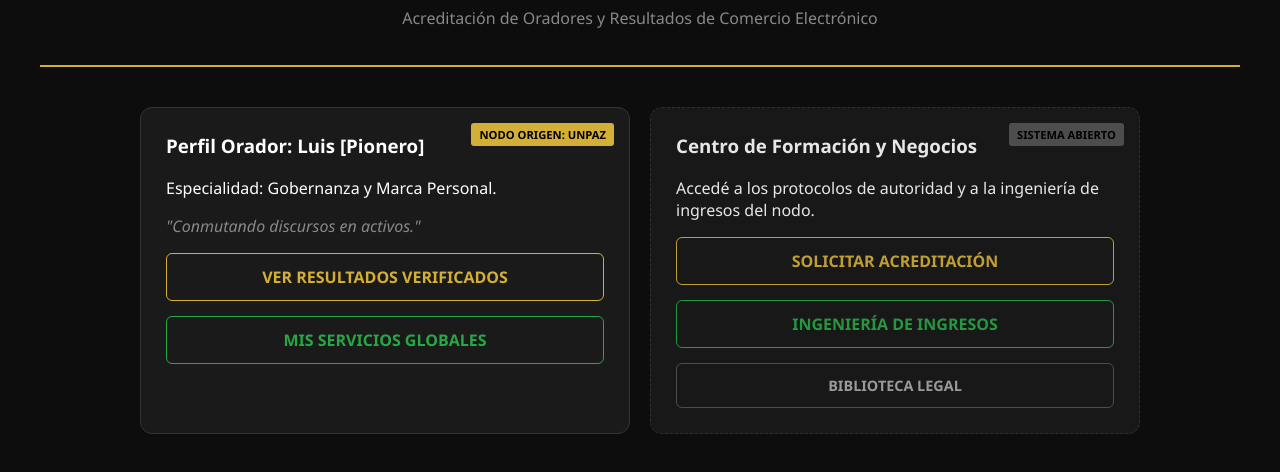
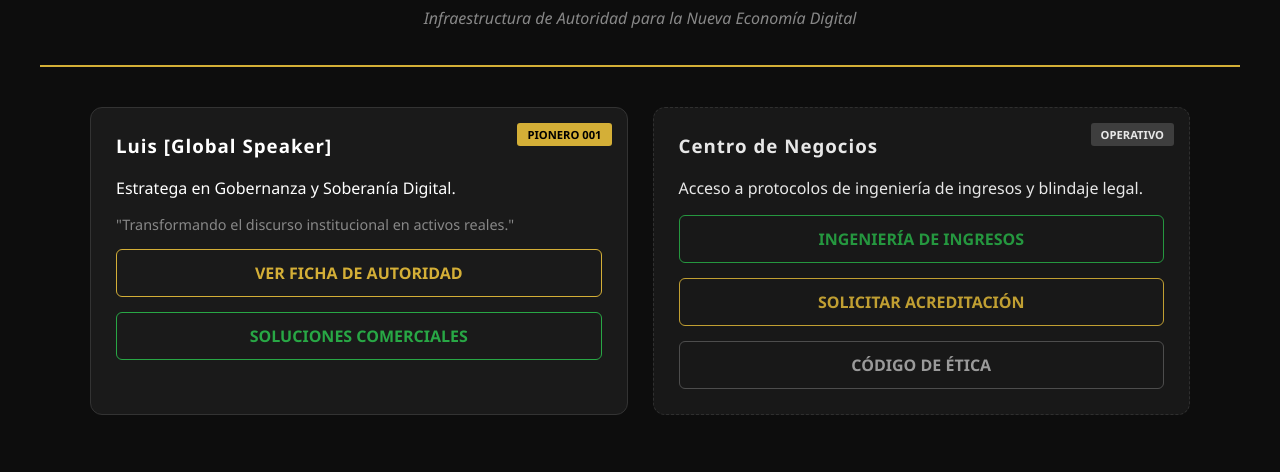
Before and after one commit to luishy-code/manuscrito-pioneros-unpaz, a plain HTML site: page index.html in a window 1280 px wide. Shown: the part 86-558 px from the top of the page. Drawn offline with Linux system fonts and the light colour scheme.

Commit message:
Update index.html

```diff
--- a/index.html
+++ b/index.html
@@ -3,52 +3,51 @@
 <head>
     <meta charset="UTF-8">
     <meta name="viewport" content="width=device-width, initial-scale=1.0">
-    <title>Global Speakers | Manuscrito UNPAZ</title>
+    <title>Global Authority | E-commerce Node</title>
     <style>
         :root { --gold: #d4af37; --bg: #0d0d0d; --card: #1a1a1a; }
         body { font-family: 'Segoe UI', sans-serif; background: var(--bg); color: white; margin: 0; padding: 40px; text-align: center; }
         header { border-bottom: 2px solid var(--gold); padding-bottom: 20px; margin-bottom: 40px; }
         h1 { letter-spacing: 4px; color: var(--gold); text-transform: uppercase; margin: 0; }
-        p.subtitle { color: #888; margin-top: 10px; }
-        .grid-oradores { display: grid; grid-template-columns: repeat(auto-fit, minmax(300px, 1fr)); gap: 20px; max-width: 1000px; margin: 0 auto; }
+        p.subtitle { color: #888; margin-top: 10px; font-style: italic; }
+        .grid-oradores { display: grid; grid-template-columns: repeat(auto-fit, minmax(320px, 1fr)); gap: 25px; max-width: 1100px; margin: 0 auto; }
         .card { background: var(--card); border: 1px solid #333; padding: 25px; border-radius: 12px; transition: 0.3s; text-align: left; position: relative; }
-        .card:hover { border-color: var(--gold); transform: scale(1.02); }
-        .badge { background: var(--gold); color: black; padding: 4px 8px; font-size: 0.7rem; font-weight: bold; border-radius: 3px; position: absolute; top: 15px; right: 15px; }
-        h3 { margin-top: 0; color: white; }
+        .card:hover { border-color: var(--gold); transform: translateY(-5px); box-shadow: 0 10px 20px rgba(212, 175, 55, 0.1); }
+        .badge { background: var(--gold); color: black; padding: 4px 10px; font-size: 0.7rem; font-weight: bold; border-radius: 3px; position: absolute; top: 15px; right: 15px; }
+        h3 { margin-top: 0; color: white; letter-spacing: 1px; }
         .btn-global { display: block; text-align: center; background: transparent; border: 1px solid var(--gold); color: var(--gold); padding: 12px; margin-top: 15px; text-decoration: none; font-weight: bold; border-radius: 6px; transition: 0.3s; }
         .btn-global:hover { background: var(--gold); color: black; }
         .btn-money { border-color: #28a745; color: #28a745; }
         .btn-money:hover { background: #28a745; color: white; }
-        .btn-legal { border-color: #555; color: #aaa; font-size: 0.9rem; }
+        .btn-secondary { border-color: #555; color: #aaa; }
     </style>
 </head>
 <body>
 
     <header>
         <h1>MANUSCRITO: NODO GLOBAL</h1>
-        <p class="subtitle">Acreditación de Oradores y Resultados de Comercio Electrónico</p>
+        <p class="subtitle">Infraestructura de Autoridad para la Nueva Economía Digital</p>
     </header>
 
     <div class="grid-oradores">
         <div class="card">
-            <span class="badge">NODO ORIGEN: UNPAZ</span>
-            <h3>Perfil Orador: Luis [Pionero]</h3>
-            <p>Especialidad: Gobernanza y Marca Personal.</p>
-            <p style="color: #888; font-style: italic;">"Conmutando discursos en activos."</p>
+            <span class="badge">PIONERO 001</span>
+            <h3>Luis [Global Speaker]</h3>
+            <p>Estratega en Gobernanza y Soberanía Digital.</p>
+            <p style="color: #888; font-size: 0.9rem;">"Transformando el discurso institucional en activos reales."</p>
 
-            <a href="orador-001-luis.md" class="btn-global">VER RESULTADOS VERIFICADOS</a>
-
-            <a href="biblioteca/servicios-globales.md" class="btn-global btn-money">MIS SERVICIOS GLOBALES</a>
+            <a href="perfil-luis.html" class="btn-global">VER FICHA DE AUTORIDAD</a>
+            <a href="biblioteca/servicios.html" class="btn-global btn-money">SOLUCIONES COMERCIALES</a>
         </div>
 
         <div class="card" style="border-style: dashed; opacity: 0.9;">
-            <span class="badge" style="background: #555;">SISTEMA ABIERTO</span>
-            <h3>Centro de Formación y Negocios</h3>
-            <p>Accedé a los protocolos de autoridad y a la ingeniería de ingresos del nodo.</p>
+            <span class="badge" style="background: #444; color: white;">OPERATIVO</span>
+            <h3>Centro de Negocios</h3>
+            <p>Acceso a protocolos de ingeniería de ingresos y blindaje legal.</p>
 
+            <a href="biblioteca/ingenieria-conmutacion.md" class="btn-global btn-money">INGENIERÍA DE INGRESOS</a>
             <a href="https://github.com/luishy-code/manuscrito-pioneros-unpaz/pulls" class="btn-global">SOLICITAR ACREDITACIÓN</a>
-            <a href="biblioteca/ingenieria-conmutacion.md" class="btn-global btn-money">INGENIERÍA DE INGRESOS</a>
-            <a href="legal/ÉTICA.md" class="btn-global btn-legal">BIBLIOTECA LEGAL</a>
+            <a href="legal/ÉTICA.md" class="btn-global btn-secondary">CÓDIGO DE ÉTICA</a>
         </div>
     </div>
 
```
